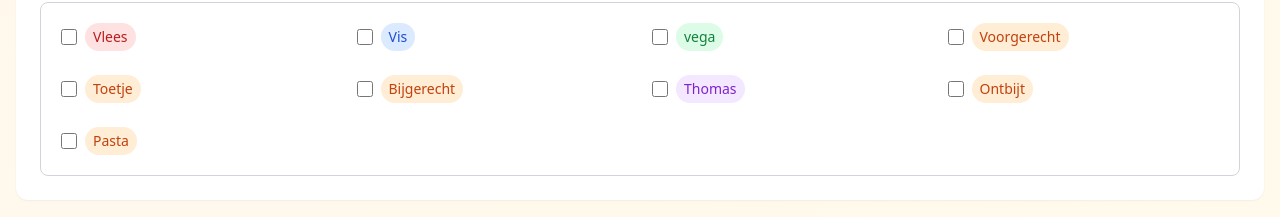
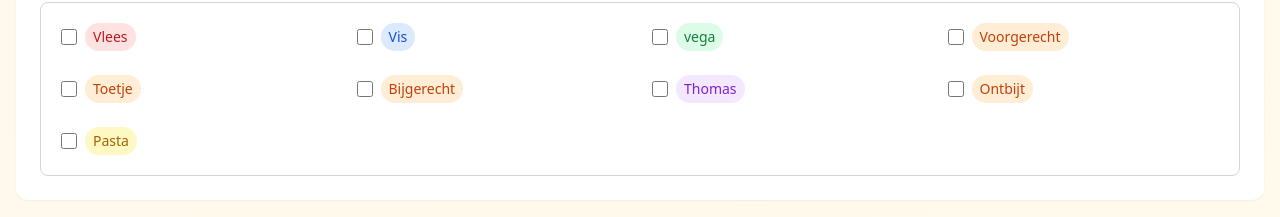
Before and after one commit to windjimmy-hash/recepten-app-v2, a React (Vite) app: page / in a window 1280 px wide. Shown: the part 205-422 px from the top of the page. Built offline with nearby package versions, Linux system fonts and the light colour scheme.

Commit message:
Update App.jsx

```diff
--- a/src/App.jsx
+++ b/src/App.jsx
@@ -45,6 +45,7 @@ function App() {
       case 'Vis': return 'bg-blue-100 text-blue-700';
       case 'vega': return 'bg-green-100 text-green-700';
       case 'Thomas': return 'bg-purple-100 text-purple-700';
+      case 'Pasta': return 'bg-yellow-100 text-yellow-700';
       default: return 'bg-orange-100 text-orange-700';
     }
   };
```
